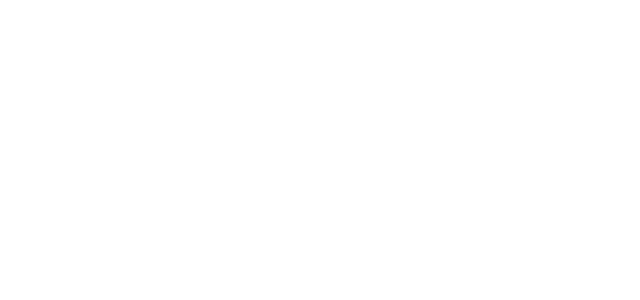
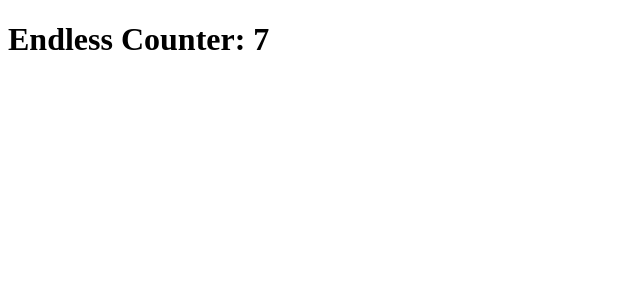
Before and after one commit to pincopops/react-exercises, a React (Create React App) app: page /counter in a window 1280 px wide. Before the commit this address had no page. Shown: the top 300 px of the page, without its empty margins (0-640 px from the left). Built offline with nearby package versions, Linux system fonts and the light colour scheme.

Commit message:
Completamento react-router-02.

```diff
--- a/src/App2.js
+++ b/src/App2.js
@@ -1,11 +1,13 @@
 import { Routes, Route } from "react-router-dom";
 import { Welcome } from "./Welcome";
+import { Counter } from "./Counter";
 
 export function App2() {
     return (
         <div>
             <Routes>
                 <Route path="/" element={<Welcome username="Elio"/>}/>
+                <Route path="counter" element={<Counter />}/>
             </Routes>
         </div>
     )
--- a/src/Counter.js
+++ b/src/Counter.js
@@ -1,5 +1,5 @@
 import React from "react";
-import { CounterDisplay } from "./CounterDisplay";
+// import { CounterDisplay } from "./CounterDisplay";
 import { useState, useEffect } from "react";
 
 export function Counter (){
```
